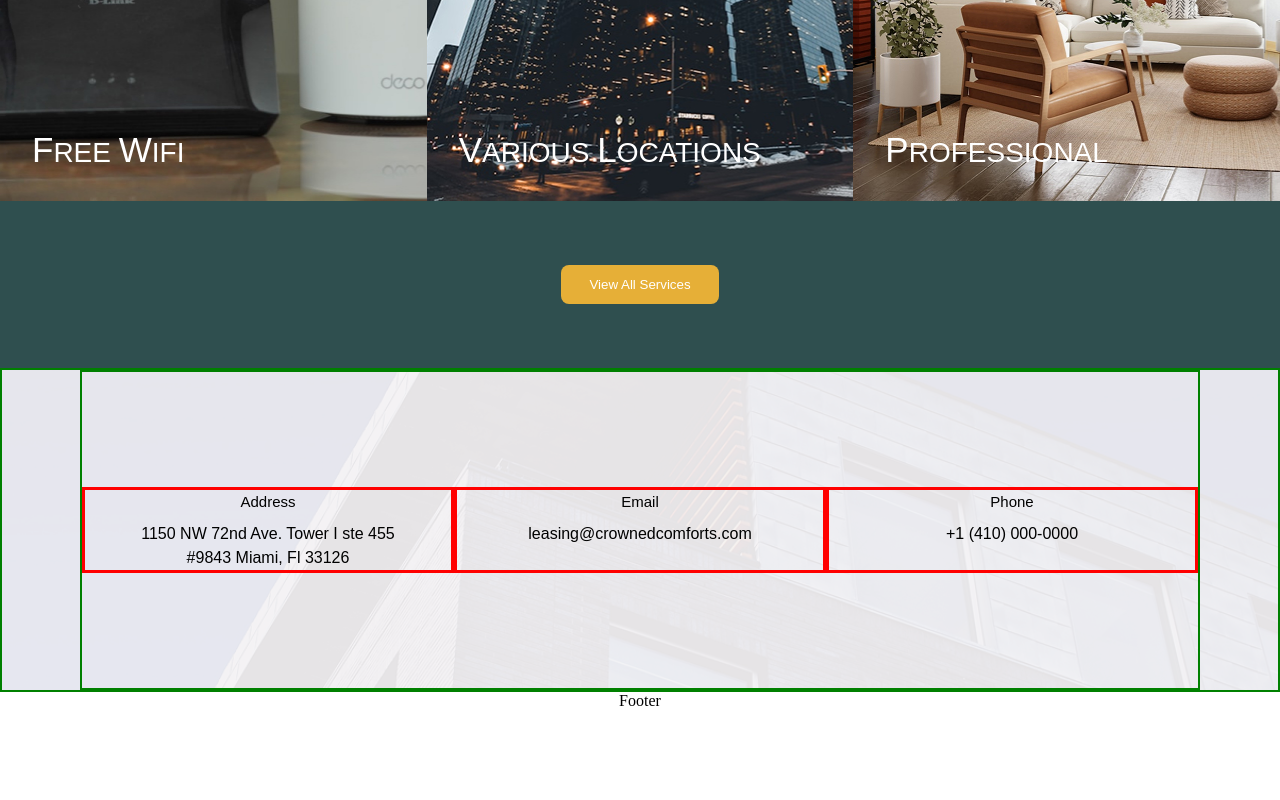
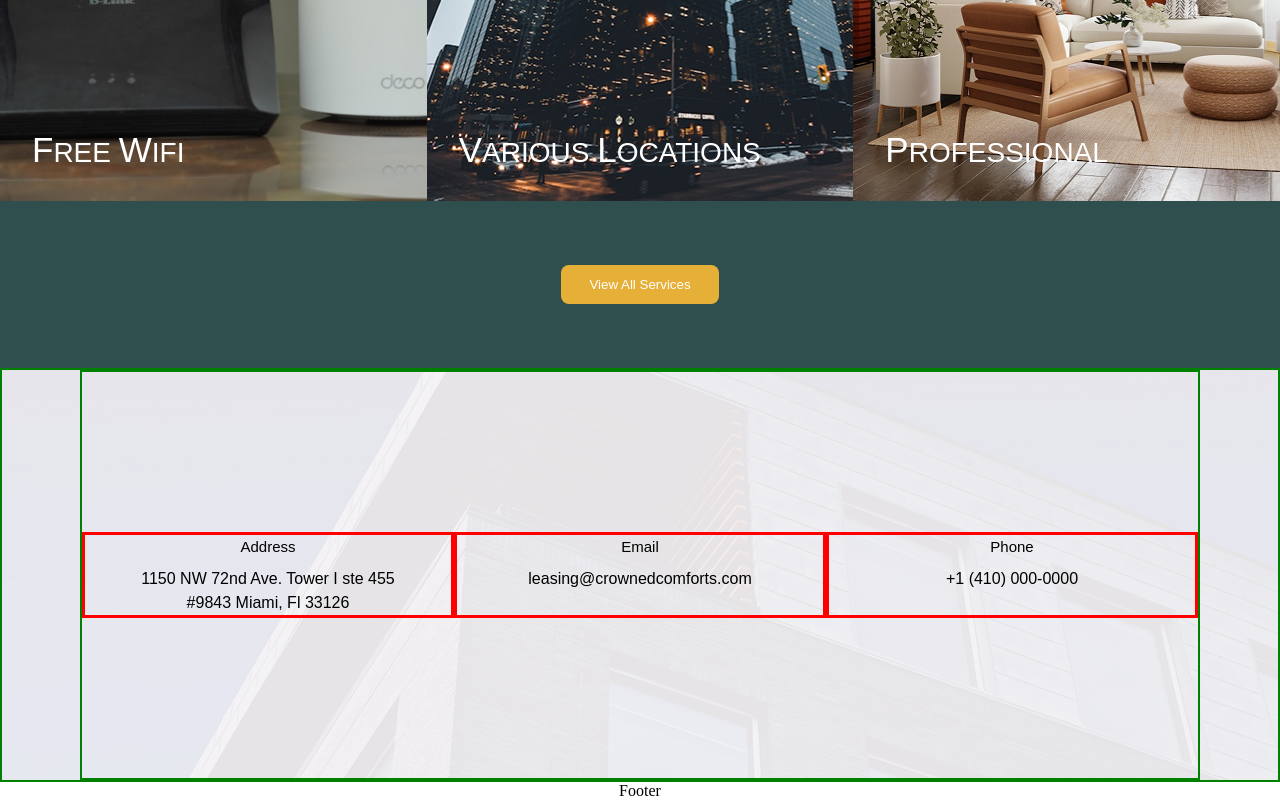
Before and after one commit to adinduokoro/Crowned-Comforts, a React (Create React App) app: page / in a window 1280 px wide. Shown: the part 3133-3933 px from the top of the page. Before the commit the page ends 3843 px from the top, so only its background shows below. Built offline with nearby package versions, Linux system fonts and the light colour scheme.

Commit message:
Update Contact.module.css

```diff
--- a/src/components/contact/Contact.module.css
+++ b/src/components/contact/Contact.module.css
@@ -5,6 +5,7 @@
 .cards {
   display: flex;
   width: 100%;
+  padding: 6rem 0;
 }
 
 .card {
```
